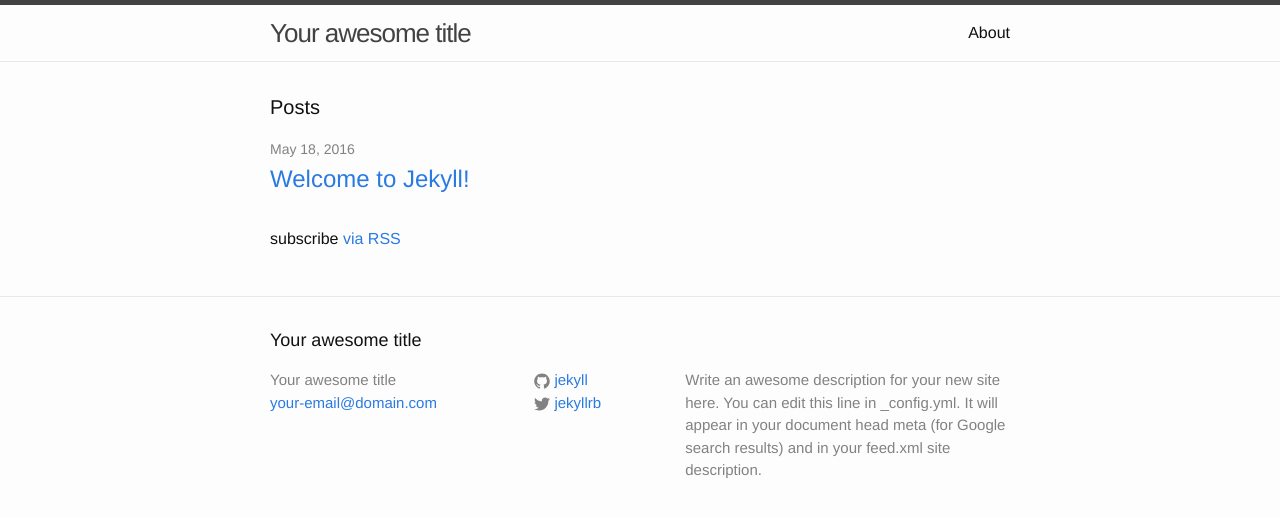
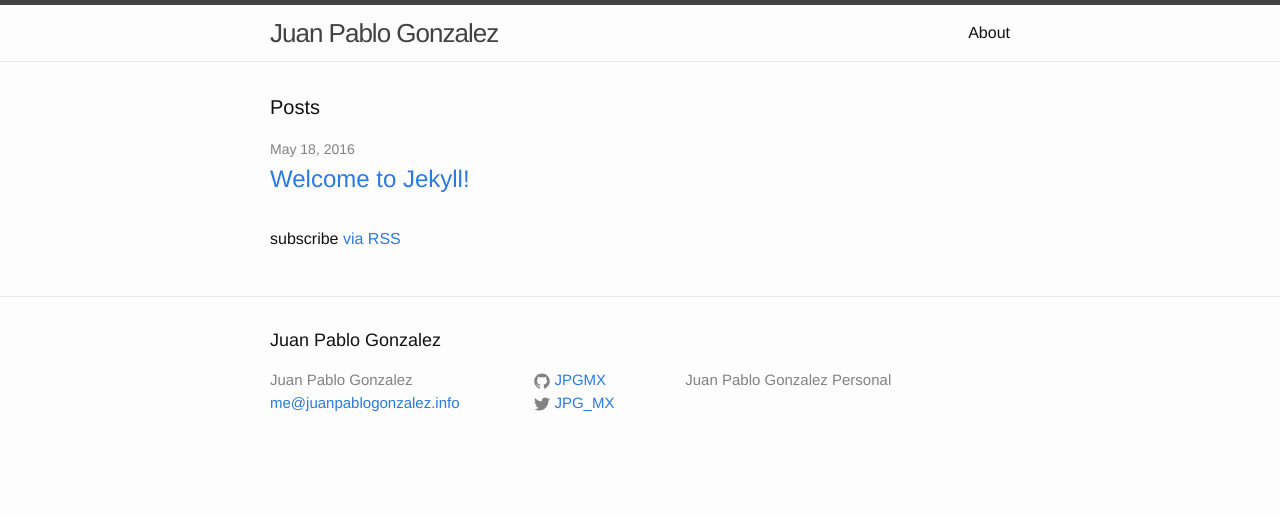
Before and after one commit to JPGMX/JPGMX.github.io, a Jekyll site: the page built from index.html, in a window 1280 px wide. Shown: the top 517 px of the page. Built offline with Jekyll 4.4.1, drawn with Linux system fonts in a browser that asks for light colours.

Commit message:
info added

```diff
--- a/_config.yml
+++ b/_config.yml
@@ -6,16 +6,14 @@
 # 'jekyll serve'. If you change this file, please restart the server process.
 
 # Site settings
-title: Your awesome title
-email: your-email@domain.com
+title: Juan Pablo Gonzalez
+email: me@juanpablogonzalez.info
 description: > # this means to ignore newlines until "baseurl:"
-  Write an awesome description for your new site here. You can edit this
-  line in _config.yml. It will appear in your document head meta (for
-  Google search results) and in your feed.xml site description.
+ Juan Pablo Gonzalez Personal
 baseurl: "" # the subpath of your site, e.g. /blog
-url: "http://yourdomain.com" # the base hostname & protocol for your site
-twitter_username: jekyllrb
-github_username:  jekyll
+url: "juanpablogonzalez.info" # the base hostname & protocol for your site
+twitter_username: JPG_MX
+github_username:  JPGMX
 
 # Build settings
 markdown: kramdown
```
